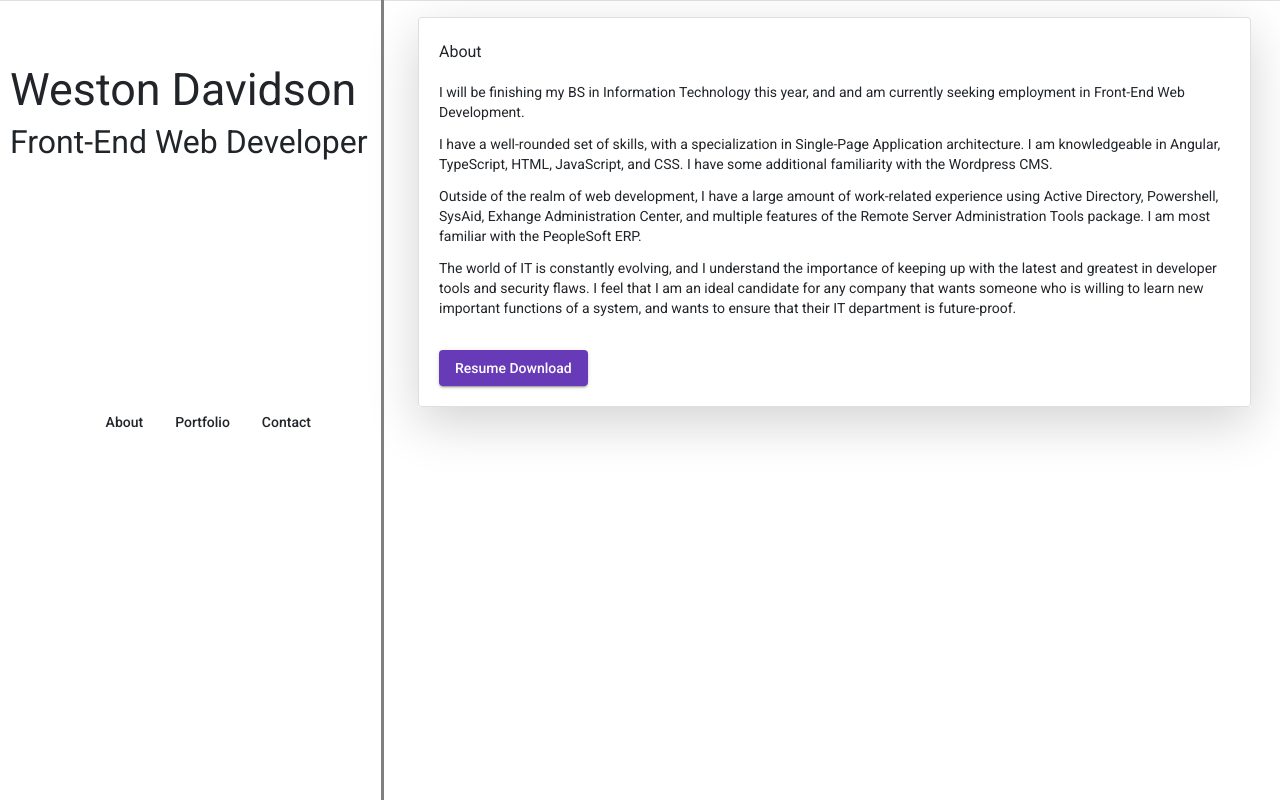
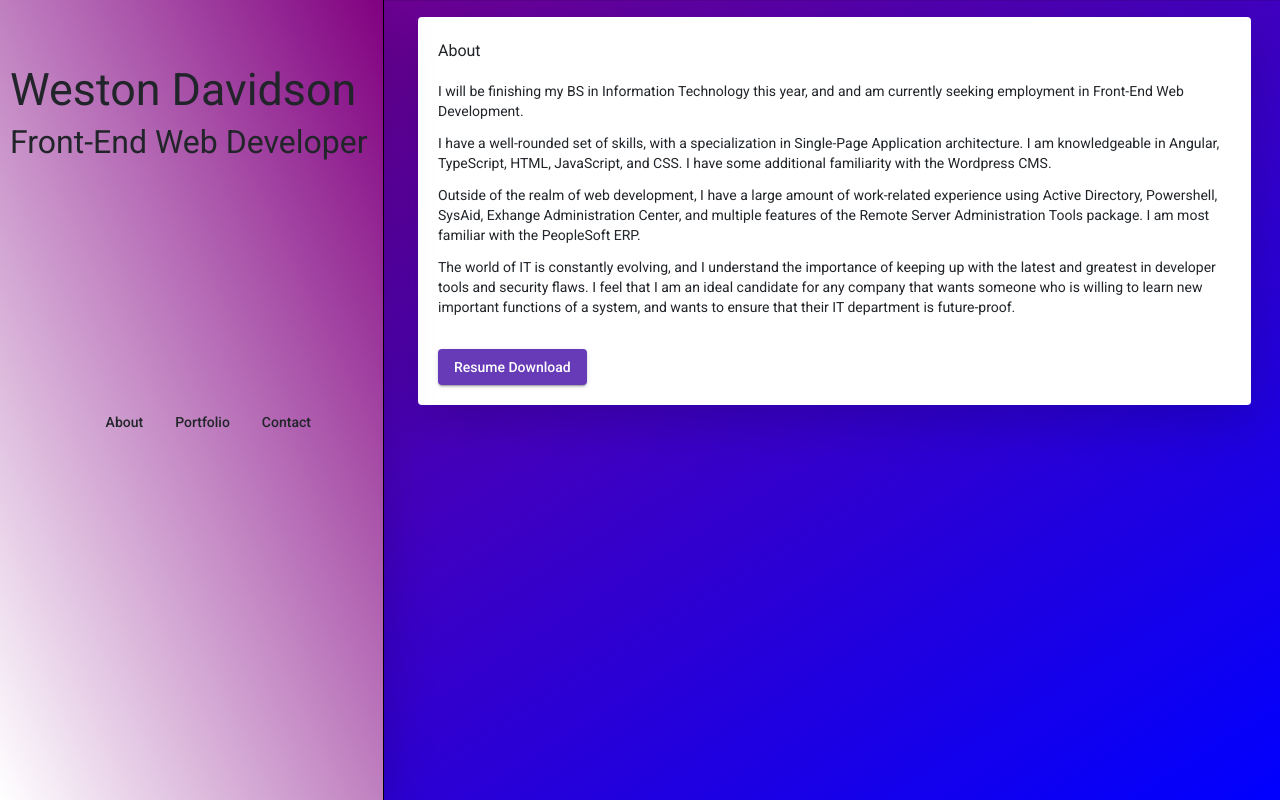
Before and after one commit to westondavidson/Davidson-Portfolio, an Angular app: page / in a window 1280 px wide. Built offline with nearby package versions, Linux system fonts and the light colour scheme.

Commit message:
Updated CSS for component backgrounds depending on screen size

```diff
--- a/src/app/carousel/carousel.component.html
+++ b/src/app/carousel/carousel.component.html
@@ -4,7 +4,7 @@
   -->
 <div id="content" class="mt-3 shadow-lg border-0">
 <div id="accordion" class="border-0">
-  <div class="card">
+  <div class="card border-0">
 
 
     <div id="home" class="collapse show border-0" aria-labelledby="home" data-parent="#accordion">
--- a/src/app/head/head.component.css
+++ b/src/app/head/head.component.css
@@ -17,9 +17,10 @@ should allow for better mobile support/cleaner interface in both situations
   .fixedNav{
     display: flex;
     flex-direction: row;
-    width: 90%;
+    width: 100%;
     justify-content: space-between;
     align-items: center;
+    background: white;
   }
 
   #tagLine {
@@ -31,7 +32,9 @@ should allow for better mobile support/cleaner interface in both situations
 
   #navMenu{
     white-space: nowrap;
+    margin-right: 10%;
   }
+
 }
 
 @media screen and (min-width: 1000px) {
@@ -59,7 +62,8 @@ should allow for better mobile support/cleaner interface in both situations
     left: 0;
     overflow-x: hidden; /* Disable horizontal scroll */
     padding-top: 20px;
-    border-right: 3px solid gray;
+    border-right: 1px solid black;
+    background-image: linear-gradient(to bottom left, purple, white);
   }
 
 
--- a/src/app/head/head.component.html
+++ b/src/app/head/head.component.html
@@ -6,7 +6,7 @@
 
 
 
-<span class = "fixedNav">
+<span class = "fixedNav shadow-lg">
 <div>
 <p id = "headingName">Weston Davidson</p>
 <p id = "tagLine">Front-End Web Developer</p>
--- a/src/styles.css
+++ b/src/styles.css
@@ -12,10 +12,7 @@ body { margin: 0; font-family: Roboto, "Helvetica Neue", sans-serif; }
 
 
 
-.panel, .panel-group .panel-heading+.panel-collapse>.panel-body{
-    border: none;
-    box-shadow: none;
-}
+
 
 
 
@@ -74,3 +71,11 @@ width: 100%;
   top:0;
   right:0;
 }
+
+body{
+  background-image: linear-gradient(to bottom right, purple, blue);
+}
+
+.bg-primary{
+
+}
```
